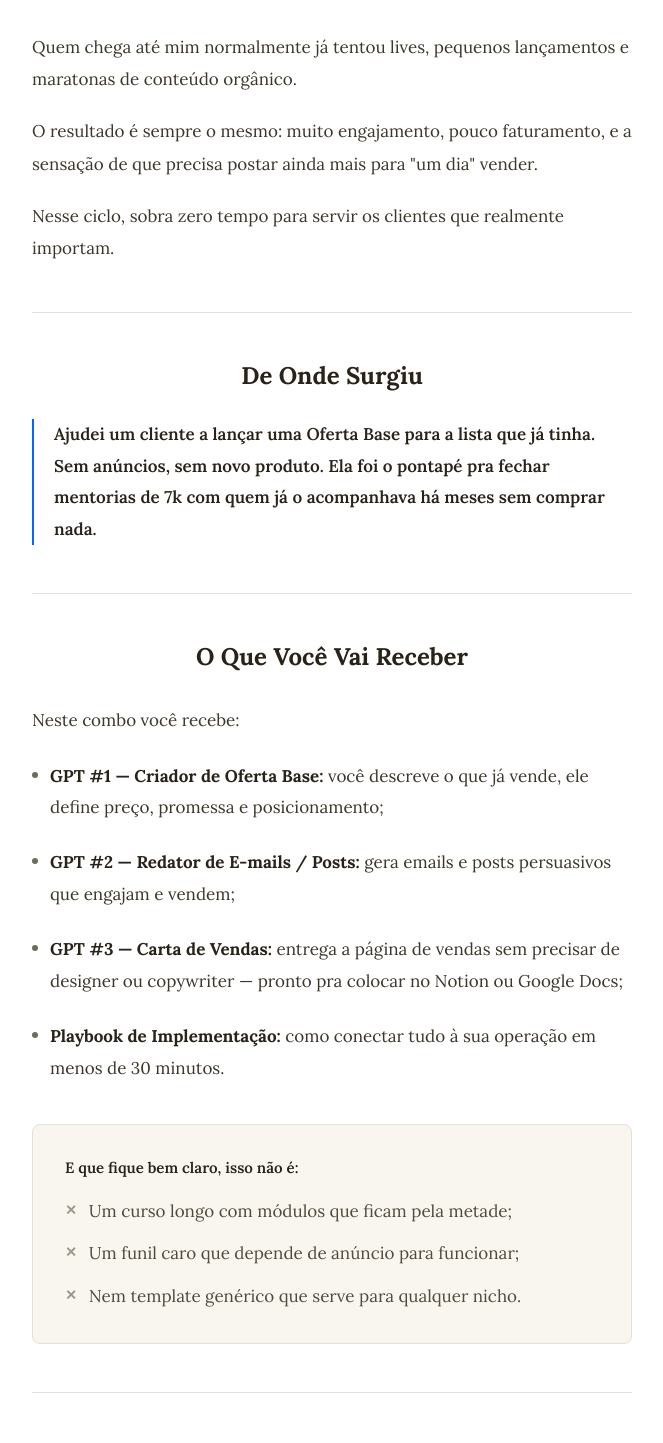
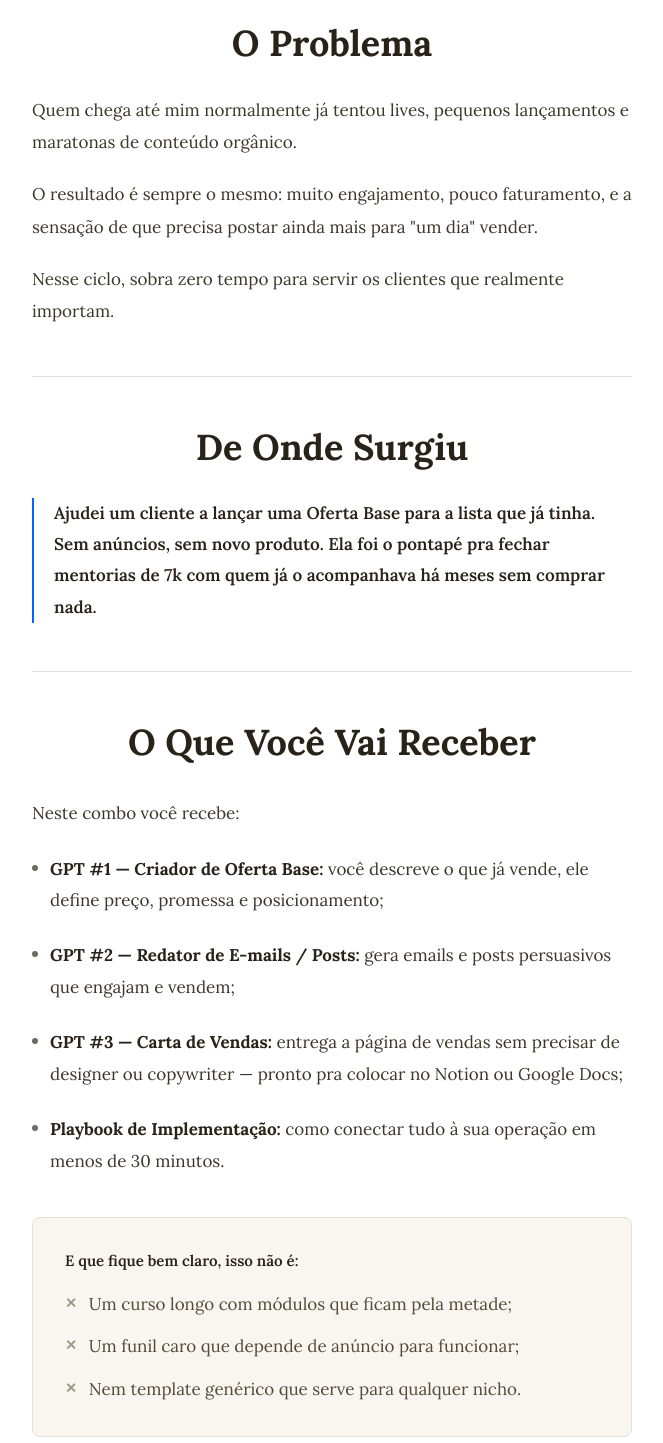
Before and after one commit to felipepavao/felipepavao, a React (Vite) app: page / in a window 1280 px wide. Shown: the part 1330-2773 px from the top of the page, without its empty margins (308-971 px from the left). Built offline with nearby package versions, Linux system fonts and the light colour scheme; no server answers.

Commit message:
Typography: H1 50px, H2 36px

```diff
--- a/src/pages/HomePage.jsx
+++ b/src/pages/HomePage.jsx
@@ -18,7 +18,7 @@ export default function HomePage() {
           Para Experts, Consultores e Mentores
         </p>
 
-        <h1 className="font-body text-[28px] sm:text-[42px] font-normal leading-[1.2] text-ink-900 text-center">
+        <h1 className="font-body text-[50px] font-normal leading-[1.2] text-ink-900 text-center">
           "Em menos de 30 minutos você cria sua Oferta Base e começa a monetizar seus leitores e seguidores ainda hoje."
         </h1>
 
@@ -72,7 +72,7 @@ export default function HomePage() {
       <hr className="my-8 sm:my-12 border-ink-200" />
 
       {/* ── O PROBLEMA ── */}
-      <h2 className="font-body text-xl md:text-2xl font-bold leading-tight text-ink-900 mb-7 text-center">
+      <h2 className="font-body text-[36px] font-bold leading-tight text-ink-900 mb-7 text-center">
         O Problema
       </h2>
 
@@ -93,7 +93,7 @@ export default function HomePage() {
       <hr className="my-8 sm:my-12 border-ink-200" />
 
       {/* ── DE ONDE SURGIU ── */}
-      <h2 className="font-body text-xl md:text-2xl font-bold leading-tight text-ink-900 mb-7 text-center">
+      <h2 className="font-body text-[36px] font-bold leading-tight text-ink-900 mb-7 text-center">
         De Onde Surgiu
       </h2>
 
@@ -106,7 +106,7 @@ export default function HomePage() {
       <hr className="my-8 sm:my-12 border-ink-200" />
 
       {/* ── O QUE VOCÊ VAI RECEBER ── */}
-      <h2 className="font-body text-xl md:text-2xl font-bold leading-tight text-ink-900 mb-8 text-center">
+      <h2 className="font-body text-[36px] font-bold leading-tight text-ink-900 mb-8 text-center">
         O Que Você Vai Receber
       </h2>
 
@@ -152,7 +152,7 @@ export default function HomePage() {
       <hr className="my-8 sm:my-12 border-ink-200" />
 
       {/* ── MEU COMBO VAI TE AJUDAR A ── */}
-      <h2 className="font-body text-xl md:text-2xl font-bold leading-tight text-ink-900 mb-8 text-center">
+      <h2 className="font-body text-[36px] font-bold leading-tight text-ink-900 mb-8 text-center">
         Meu Combo Vai Te Ajudar a:
       </h2>
 
@@ -177,7 +177,7 @@ export default function HomePage() {
       <hr className="my-8 sm:my-12 border-ink-200" />
 
       {/* ── PARA QUEM É ── */}
-      <h2 className="font-body text-xl md:text-2xl font-bold leading-tight text-ink-900 mb-7 text-center">
+      <h2 className="font-body text-[36px] font-bold leading-tight text-ink-900 mb-7 text-center">
         Para Quem É
       </h2>
 
@@ -201,7 +201,7 @@ export default function HomePage() {
       <hr className="my-8 sm:my-12 border-ink-200" />
 
       {/* ── O QUE MUDA ── */}
-      <h2 className="font-body text-xl md:text-2xl font-bold leading-tight text-ink-900 mb-7 text-center">
+      <h2 className="font-body text-[36px] font-bold leading-tight text-ink-900 mb-7 text-center">
         O Que Muda
       </h2>
 
@@ -229,7 +229,7 @@ export default function HomePage() {
       <hr className="my-8 sm:my-12 border-ink-200" />
 
       {/* ── TUDO QUE VOCÊ VAI RECEBER + PRICING BOX ── */}
-      <h2 className="font-body text-xl md:text-2xl font-bold leading-tight text-ink-900 mb-8 text-center">
+      <h2 className="font-body text-[36px] font-bold leading-tight text-ink-900 mb-8 text-center">
         Tudo Que Você Vai Receber
       </h2>
 
@@ -278,7 +278,7 @@ export default function HomePage() {
       <hr className="my-8 sm:my-12 border-ink-200" />
 
       {/* ── POR QUE APENAS R$ 97? ── */}
-      <h2 className="font-body text-xl md:text-2xl font-bold leading-tight text-ink-900 mb-7 text-center">
+      <h2 className="font-body text-[36px] font-bold leading-tight text-ink-900 mb-7 text-center">
         Por que apenas R$ 97?
       </h2>
 
```
